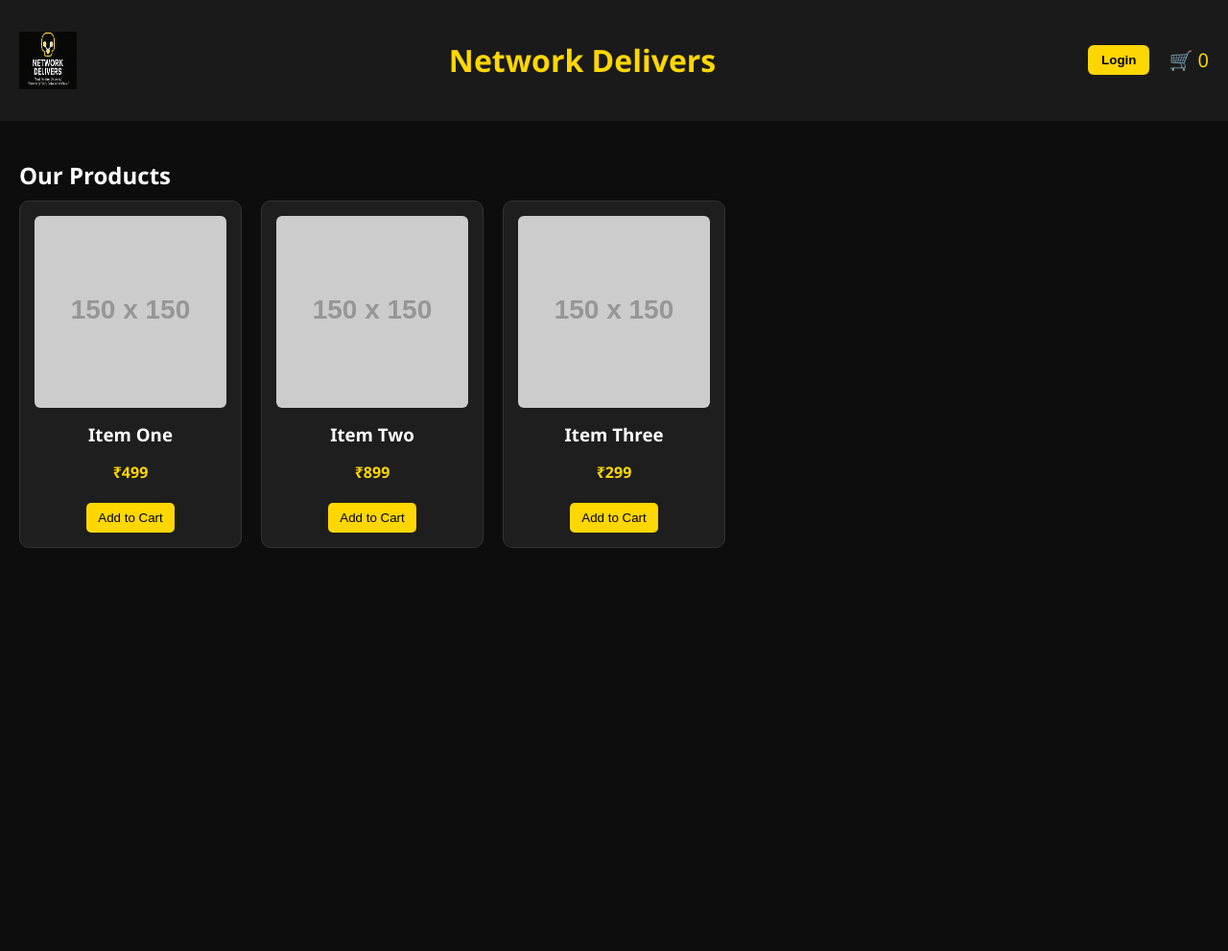
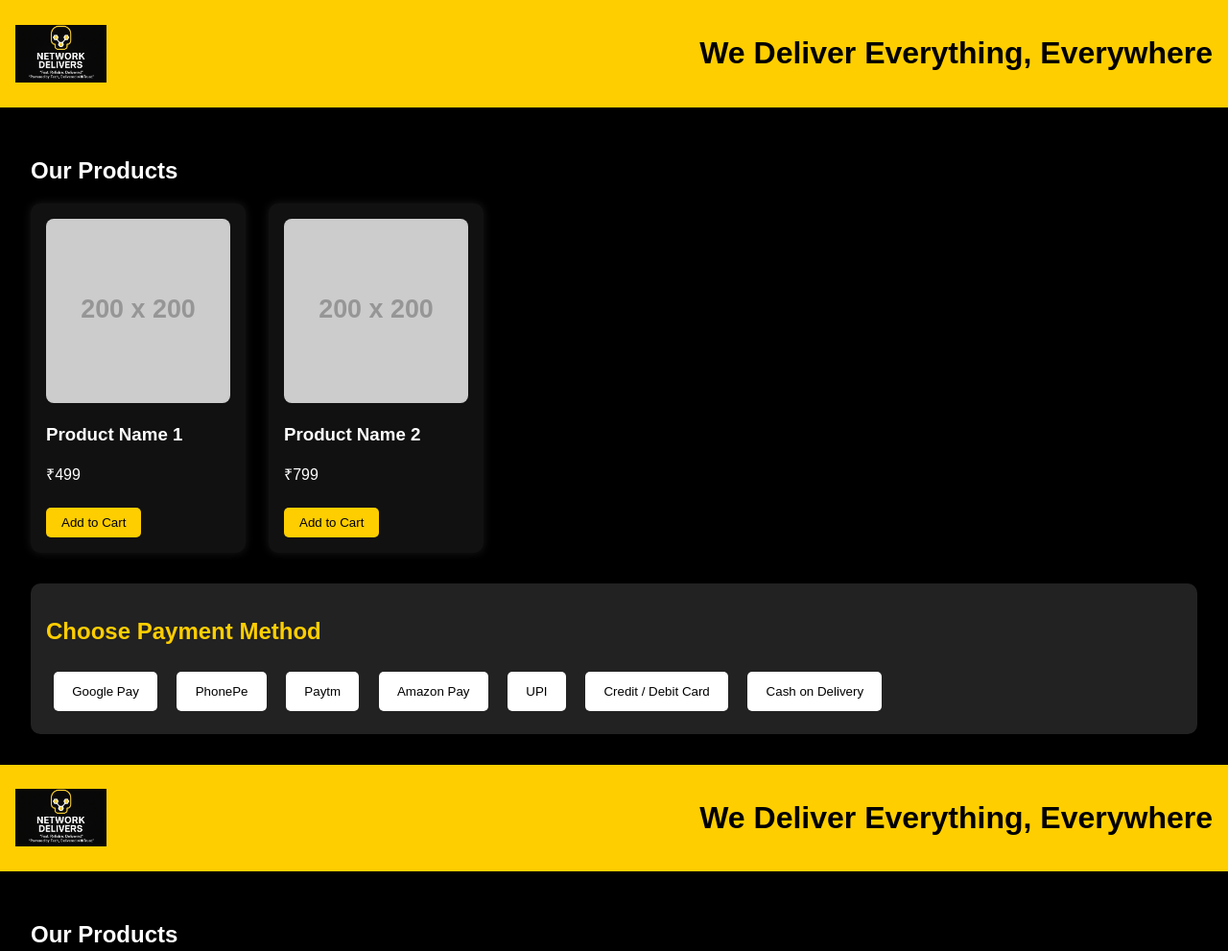
Before and after one commit to NetworkDelivers/network-delivers, a plain HTML site: page index.html in a window 1280 px wide. Shown: the top 991 px of the page at 96% size. Before the commit the page ends 800 px from the top, so only its background shows below. Drawn offline with Linux system fonts and the light colour scheme; placeholder pictures from the web are drawn by us.

Commit message:
Update index.html

```diff
--- a/index.html
+++ b/index.html
@@ -4,68 +4,213 @@
   <meta charset="UTF-8" />
   <meta name="viewport" content="width=device-width, initial-scale=1.0" />
   <title>Network Delivers</title>
-  <link rel="stylesheet" href="style.css" />
+  <style>
+    body {
+      margin: 0;
+      font-family: Arial, sans-serif;
+      background-color: #000;
+      color: #fff;
+    }
+    header {
+      background-color: #ffce00;
+      color: #000;
+      padding: 1rem;
+      display: flex;
+      align-items: center;
+      justify-content: space-between;
+    }
+    header img {
+      height: 60px;
+    }
+    main {
+      padding: 2rem;
+    }
+    .products {
+      display: grid;
+      grid-template-columns: repeat(auto-fill, minmax(200px, 1fr));
+      gap: 1.5rem;
+    }
+    .product {
+      background-color: #111;
+      padding: 1rem;
+      border-radius: 10px;
+      box-shadow: 0 0 10px rgba(255, 255, 255, 0.1);
+    }
+    .product img {
+      width: 100%;
+      border-radius: 8px;
+    }
+    .product button {
+      background-color: #ffce00;
+      color: #000;
+      border: none;
+      padding: 0.5rem 1rem;
+      margin-top: 0.5rem;
+      border-radius: 5px;
+      cursor: pointer;
+    }
+    .payments {
+      margin-top: 2rem;
+      padding: 1rem;
+      background-color: #222;
+      border-radius: 10px;
+    }
+    .payments h2 {
+      color: #ffce00;
+    }
+    .payments button {
+      margin: 0.5rem;
+      padding: 0.8rem 1.2rem;
+      background-color: #fff;
+      color: #000;
+      border: none;
+      border-radius: 5px;
+      cursor: pointer;
+    }
+  </style>
 </head>
 <body>
   <header>
-    <img src="logo.png" alt="Network Delivers Logo" class="logo" />
-    <h1>Network Delivers</h1>
-    <div class="nav-actions">
-      <button onclick="toggleLogin()">Login</button>
-      <div class="cart">
-        🛒 <span id="cart-count">0</span>
-      </div>
-    </div>
+    <img src="logo.png" alt="Network Delivers Logo" />
+    <h1>We Deliver Everything, Everywhere</h1>
   </header>
 
-  <!-- Scrollable Product Section -->
-  <section class="products">
+  <main>
     <h2>Our Products</h2>
-    <div class="product-list">
-      <div class="product-card">
-        <img src="https://via.placeholder.com/150" alt="Product 1" />
-        <h3>Item One</h3>
+    <div class="products">
+      <div class="product">
+        <img src="https://via.placeholder.com/200" alt="Product 1" />
+        <h3>Product Name 1</h3>
         <p>₹499</p>
-        <button onclick="addToCart()">Add to Cart</button>
+        <button>Add to Cart</button>
       </div>
-      <div class="product-card">
-        <img src="https://via.placeholder.com/150" alt="Product 2" />
-        <h3>Item Two</h3>
-        <p>₹899</p>
-        <button onclick="addToCart()">Add to Cart</button>
+      <div class="product">
+        <img src="https://via.placeholder.com/200" alt="Product 2" />
+        <h3>Product Name 2</h3>
+        <p>₹799</p>
+        <button>Add to Cart</button>
       </div>
-      <div class="product-card">
-        <img src="https://via.placeholder.com/150" alt="Product 3" />
-        <h3>Item Three</h3>
-        <p>₹299</p>
-        <button onclick="addToCart()">Add to Cart</button>
-      </div>
-      <!-- Add more product cards as needed -->
+      <!-- Add more products here -->
     </div>
-  </section>
 
-  <!-- Login Form -->
-  <div class="login-popup" id="loginPopup">
-    <div class="login-box">
-      <h2>Customer Login</h2>
-      <input type="text" placeholder="Username" />
-      <input type="password" placeholder="Password" />
-      <button onclick="toggleLogin()">Login</button>
+    <div class="payments">
+      <h2>Choose Payment Method</h2>
+      <button>Google Pay</button>
+      <button>PhonePe</button>
+      <button>Paytm</button>
+      <button>Amazon Pay</button>
+      <button>UPI</button>
+      <button>Credit / Debit Card</button>
+      <button>Cash on Delivery</button>
     </div>
-  </div>
-
-  <script>
-    let cartCount = 0;
-
-    function addToCart() {
-      cartCount++;
-      document.getElementById("cart-count").innerText = cartCount;
-    }
-
-    function toggleLogin() {
-      const popup = document.getElementById("loginPopup");
-      popup.style.display = popup.style.display === "flex" ? "none" : "flex";
-    }
-  </script>
+  </main>
 </body>
 </html>
+<!DOCTYPE html>
+<html lang="en">
+<head>
+  <meta charset="UTF-8" />
+  <meta name="viewport" content="width=device-width, initial-scale=1.0" />
+  <title>Network Delivers</title>
+  <style>
+    body {
+      margin: 0;
+      font-family: Arial, sans-serif;
+      background-color: #000;
+      color: #fff;
+    }
+    header {
+      background-color: #ffce00;
+      color: #000;
+      padding: 1rem;
+      display: flex;
+      align-items: center;
+      justify-content: space-between;
+    }
+    header img {
+      height: 60px;
+    }
+    main {
+      padding: 2rem;
+    }
+    .products {
+      display: grid;
+      grid-template-columns: repeat(auto-fill, minmax(200px, 1fr));
+      gap: 1.5rem;
+    }
+    .product {
+      background-color: #111;
+      padding: 1rem;
+      border-radius: 10px;
+      box-shadow: 0 0 10px rgba(255, 255, 255, 0.1);
+    }
+    .product img {
+      width: 100%;
+      border-radius: 8px;
+    }
+    .product button {
+      background-color: #ffce00;
+      color: #000;
+      border: none;
+      padding: 0.5rem 1rem;
+      margin-top: 0.5rem;
+      border-radius: 5px;
+      cursor: pointer;
+    }
+    .payments {
+      margin-top: 2rem;
+      padding: 1rem;
+      background-color: #222;
+      border-radius: 10px;
+    }
+    .payments h2 {
+      color: #ffce00;
+    }
+    .payments button {
+      margin: 0.5rem;
+      padding: 0.8rem 1.2rem;
+      background-color: #fff;
+      color: #000;
+      border: none;
+      border-radius: 5px;
+      cursor: pointer;
+    }
+  </style>
+</head>
+<body>
+  <header>
+    <img src="logo.png" alt="Network Delivers Logo" />
+    <h1>We Deliver Everything, Everywhere</h1>
+  </header>
+
+  <main>
+    <h2>Our Products</h2>
+    <div class="products">
+      <div class="product">
+        <img src="https://via.placeholder.com/200" alt="Product 1" />
+        <h3>Product Name 1</h3>
+        <p>₹499</p>
+        <button>Add to Cart</button>
+      </div>
+      <div class="product">
+        <img src="https://via.placeholder.com/200" alt="Product 2" />
+        <h3>Product Name 2</h3>
+        <p>₹799</p>
+        <button>Add to Cart</button>
+      </div>
+      <!-- Add more products here -->
+    </div>
+
+    <div class="payments">
+      <h2>Choose Payment Method</h2>
+      <button>Google Pay</button>
+      <button>PhonePe</button>
+      <button>Paytm</button>
+      <button>Amazon Pay</button>
+      <button>UPI</button>
+      <button>Credit / Debit Card</button>
+      <button>Cash on Delivery</button>
+    </div>
+  </main>
+</body>
+</html>
```
